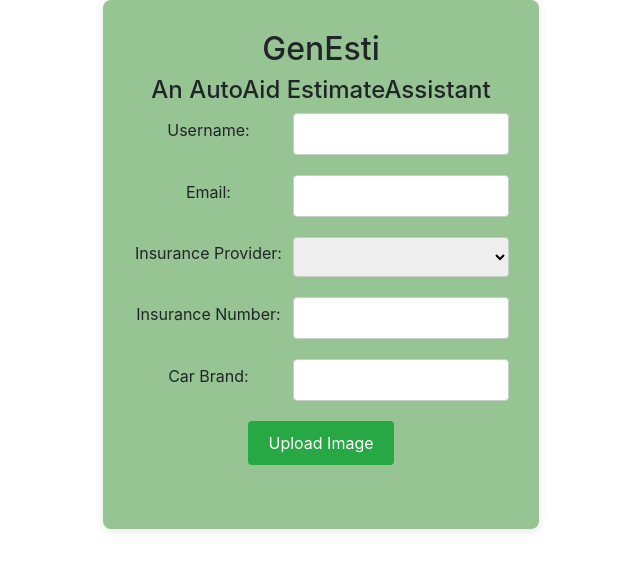
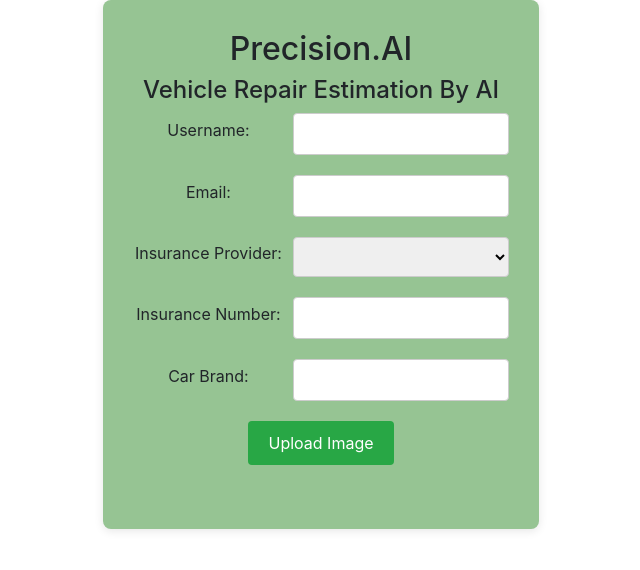
Before and after one commit to ChitraRajendran2021/AutoEsti, an Angular app: page / in a window 1280 px wide. Shown: the top 570 px of the page, without its empty margins (319-959 px from the left). Built offline with nearby package versions, Linux system fonts and the light colour scheme.

Commit message:
AutoGen backend code

```diff
--- a/src/app/app.component.ts
+++ b/src/app/app.component.ts
@@ -7,8 +7,8 @@ import { PredictionService } from '../services/PredictionService';
   styleUrls: ['./app.component.css']
 })
 export class AppComponent {
-  title = 'GenEsti';
-  description = 'An AutoAid EstimateAssistant';
+  title = 'Precision.AI';
+  description = 'Vehicle Repair Estimation By AI';
   predictions: any[] = [];
   loading: boolean = false;
   isEnale: boolean = false;
@@ -49,8 +49,8 @@ export class AppComponent {
        // this.predictions = response;
        console.log(response);
        this.predictions = [
-        { ItemName: 'Bumper', LabourCharge: '$200', InsuranceEligibility: 'Not Required'},
-        { ItemName: 'WindShield', LabourCharge: '$150', InsuranceEligibility: '$500'},
+        { ItemName: 'Right Side Windows', LabourCharge: '$200', InsuranceEligibility: '$500'},
+        { ItemName: 'Right Side Door', LabourCharge: '$150', InsuranceEligibility: '$500'},
         { ItemName: 'Paint', LabourCharge: '$500', InsuranceEligibility: '$1500'}
       ];
         this.loading = false;
```
